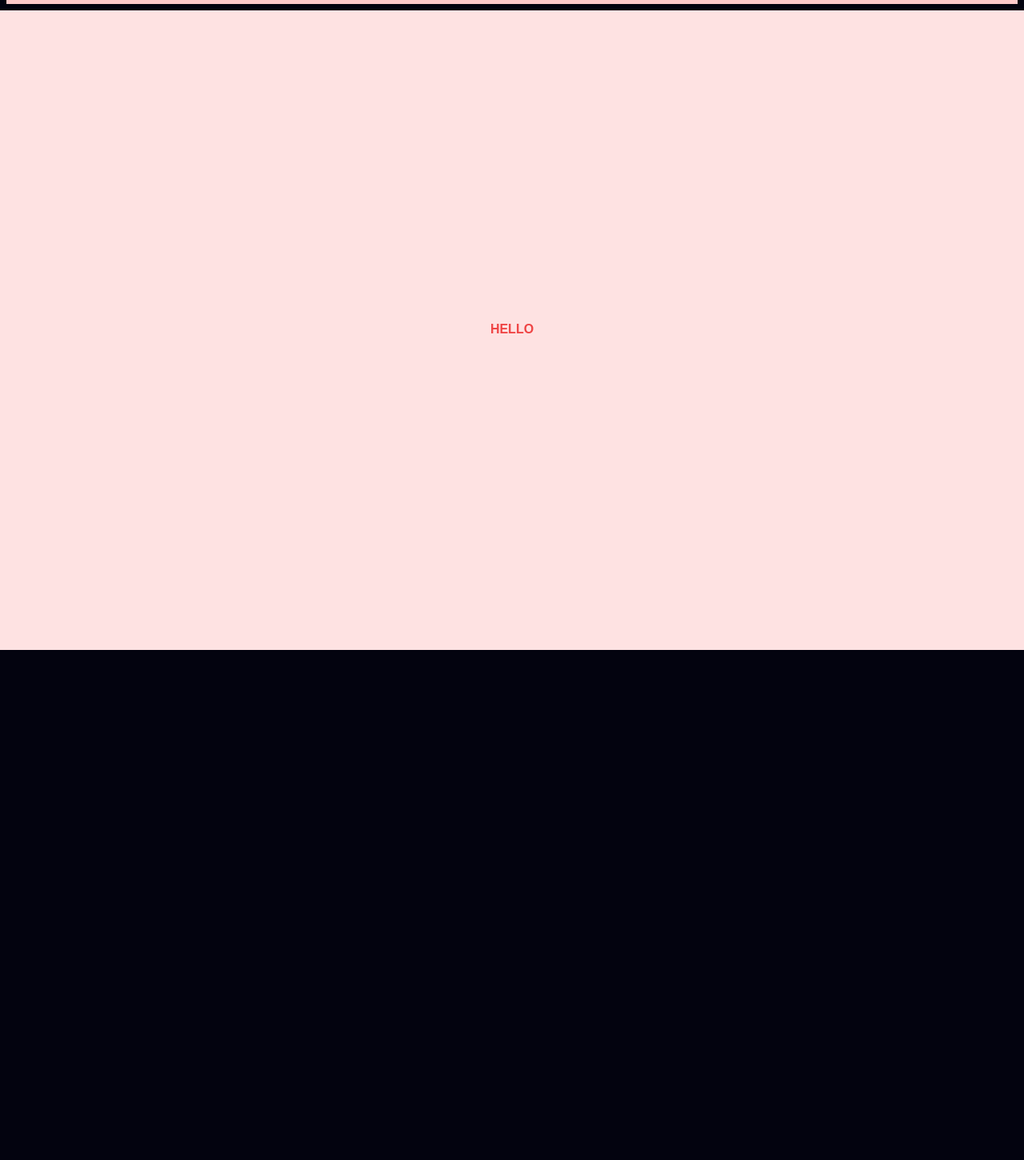
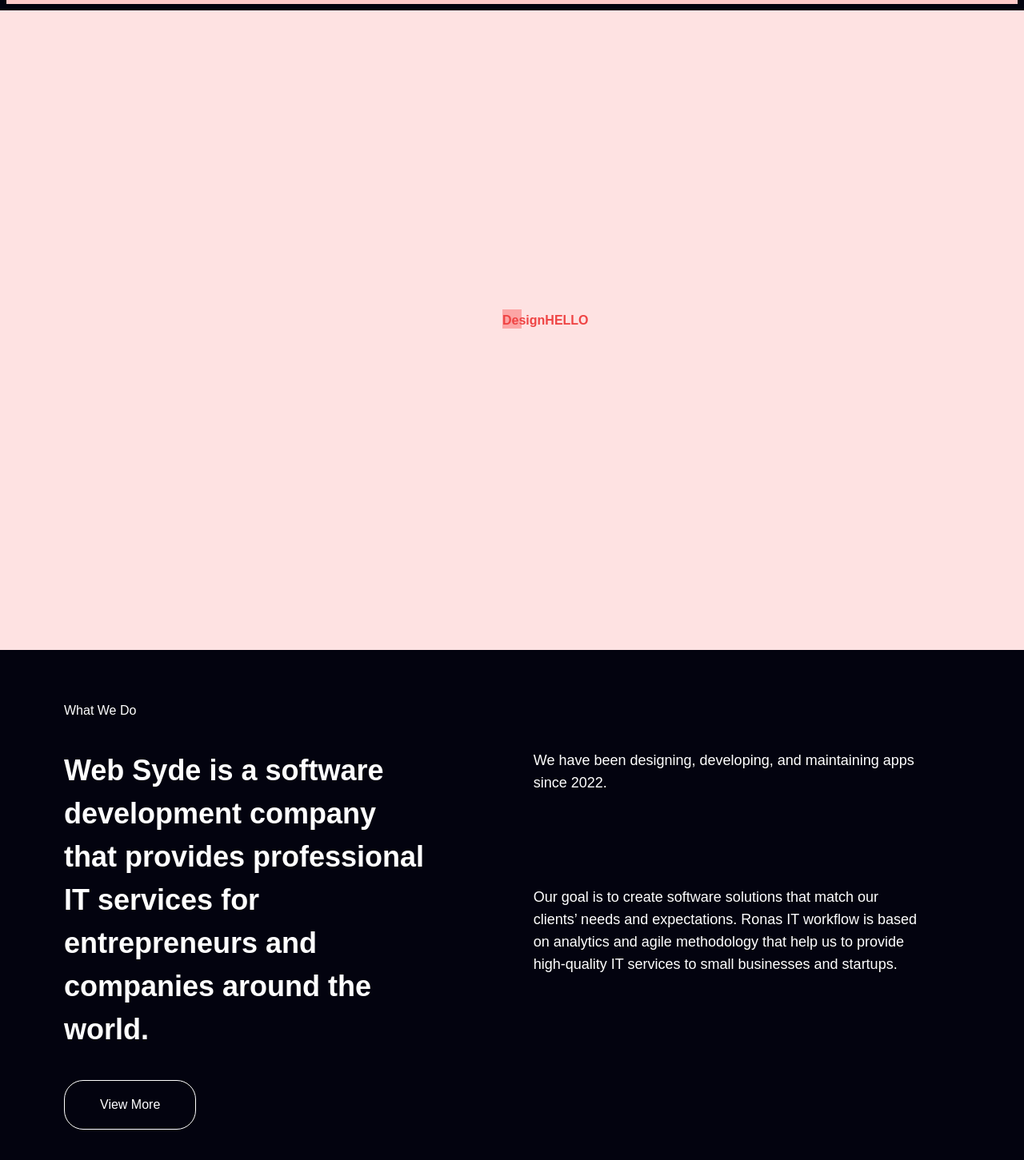
Before and after one commit to Rishi2600/web-syde, a Next.js app: page / in a window 1280 px wide. Shown: the part 179-1630 px from the top of the page at 80% size. Before the commit the page ends 992 px from the top, so only its background shows below. Built offline with nearby package versions, Linux system fonts and the light colour scheme.

Commit message:
add WhatWeDo Section

```diff
--- a/src/app/page.tsx
+++ b/src/app/page.tsx
@@ -1,6 +1,7 @@
 import HeroSection from "@/components/HeroSection";
 import Navbar from "@/components/Navbar";
 import Button from "@/components/ui/Button";
+import WhatweDo from "@/components/WhatweDo";
 
 export default function Home() {
   return (
@@ -15,6 +16,7 @@ export default function Home() {
       </h1>
 
       <HeroSection />
+      <WhatweDo />
 
     </>
   );
--- a/src/components/HeroSection.tsx
+++ b/src/components/HeroSection.tsx
@@ -1,11 +1,15 @@
+import Link from "next/link";
 
 export default function HeroSection() {
     return (
         <>
             <div className="flex h-screen pointer-events-none items-center justify-center relative z-10 flex-col text-center text-red-500 bg-red-100">
                 <div className="my-0 mx-auto box-border w-full">
-                    <h1 className="font-bold">
-
+                    <h1 className="font-bold size-6 inline-block bg-red-300 text-center cursor-pointer mb-7">
+                        <Link href={"/services/design"}
+                        className="">
+                            Design
+                        </Link>
                         HELLO
                     </h1>
                 </div>
--- /dev/null
+++ b/src/components/WhatweDo.tsx
@@ -0,0 +1,35 @@
+import Button from "./ui/Button";
+
+
+export default function WhatweDo() {
+    return (
+        <>
+            <div className="py-16 relative box-border text-secondary">
+                <div className="my-0 mx-auto box-border py-0 px-20 w-full">
+                    <div className="transform-none translate-y-24 transition-all ease-linear ">
+                        <h2 className="mb-9 text-base font-normal leading-6">What We Do</h2>
+
+                        <div className="flex -mx-11">
+                            {/* FIX THIS FOR MOBILE-SCREEN  */}
+                            <div className="flex flex-wrap">
+                                <p className="mb-5 py-0 px-11 text-4xl font-semibold leading-normal">Web Syde is a software development company that provides professional IT services for entrepreneurs and companies around the world.
+                                </p>
+                            </div>
+
+                            <div className="flex flex-wrap mx-11">
+                                <p className="mb-4 font-normal py-0 px-11 text-lg">We have been designing, developing, and maintaining apps since 2022.</p>
+
+                                <p className="mb-4 font-normal py-0 px-11 text-lg">Our goal is to create software solutions that match our clients’ needs and expectations. Ronas IT workflow is based on analytics and agile methodology that help us to provide high-quality IT services to small businesses and startups.</p>
+                            </div>
+                        </div>
+
+                        <span className="inline-block mt-4">
+                            <Button variant="outline" children={"View More"} />
+                        </span>
+
+                    </div>
+                </div>
+            </div>
+        </>
+    )
+}
```
Also changed, not shown: public/download.svg (added), src/components/ReasonSection.tsx (added).
